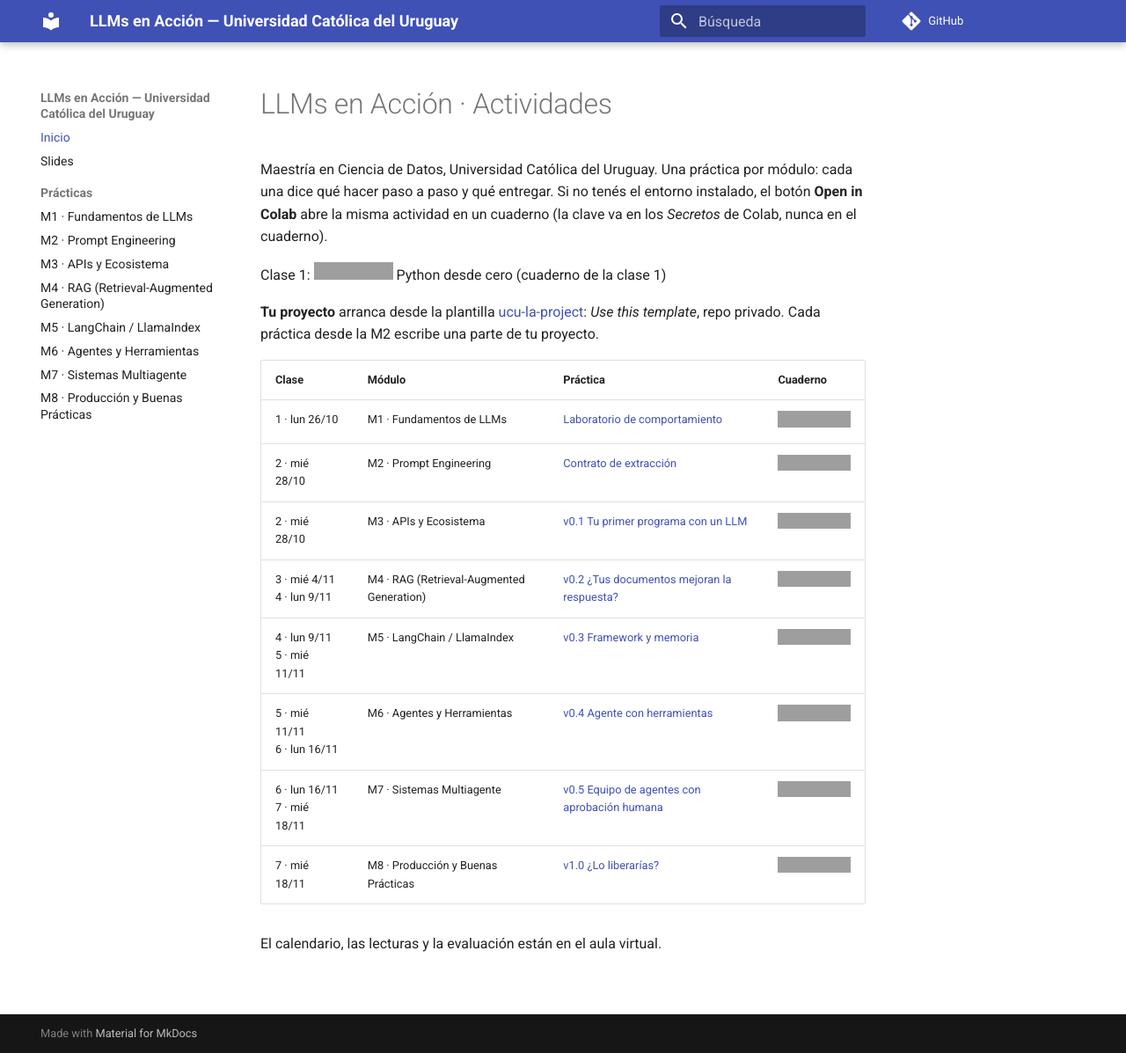
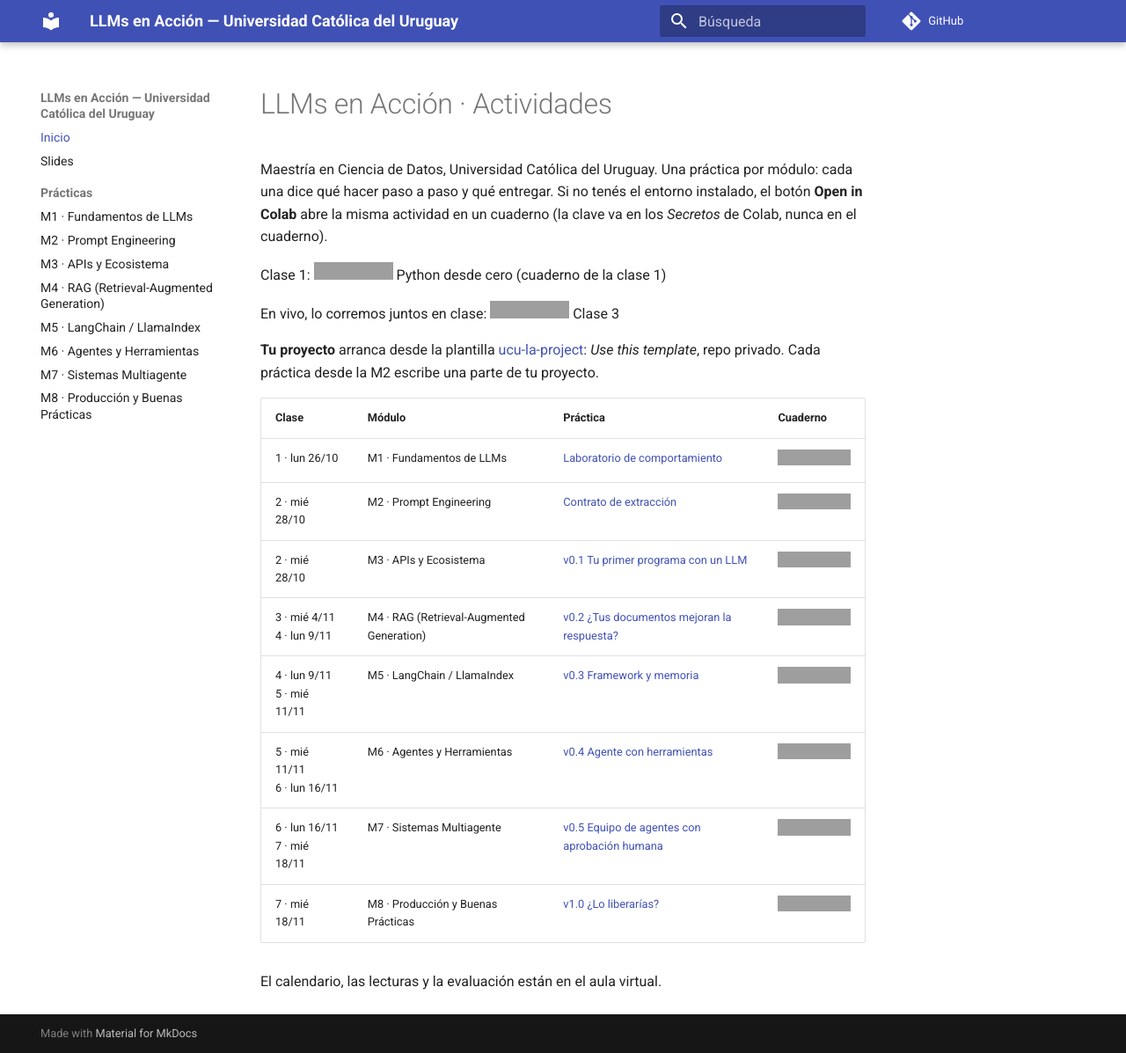
Before and after one commit to JuanFKurucz/ucu-la, an MkDocs documentation site: the page built from docs/index.md, in a window 1280 px wide and 1197 px high. Shown: the whole window at 88% size. Built offline with MkDocs 1.6.1 and Material for MkDocs 9.7.7, drawn with Linux system fonts in a browser that asks for light colours; comment, search, counter and statistics services are not loaded; grey boxes are pictures that could not be loaded.

Commit message:
Cuaderno en vivo de la clase 3: cada ejemplo de las slides de M4, para correr en clase
Co-Authored-By: Claude Opus 5.5 <noreply@anthropic.com>

```diff
--- a/docs/index.md
+++ b/docs/index.md
@@ -3,6 +3,8 @@
 Maestría en Ciencia de Datos, Universidad Católica del Uruguay. Una práctica por módulo: cada una dice qué hacer paso a paso y qué entregar. Si no tenés el entorno instalado, el botón **Open in Colab** abre la misma actividad en un cuaderno (la clave va en los *Secretos* de Colab, nunca en el cuaderno).
 
 Clase 1: [![Open In Colab](https://colab.research.google.com/assets/colab-badge.svg)](https://colab.research.google.com/github/JuanFKurucz/ucu-la/blob/main/notebooks/m1_python_de_cero.ipynb) Python desde cero (cuaderno de la clase 1)
+
+En vivo, lo corremos juntos en clase: [![Open In Colab](https://colab.research.google.com/assets/colab-badge.svg)](https://colab.research.google.com/github/JuanFKurucz/ucu-la/blob/main/notebooks/clase3_en_vivo.ipynb) Clase 3
 
 **Tu proyecto** arranca desde la plantilla [ucu-la-project](https://github.com/JuanFKurucz/ucu-la-project): *Use this template*, repo privado. Cada práctica desde la M2 escribe una parte de tu proyecto.
 
```
Also changed, not shown: 3 other files.
